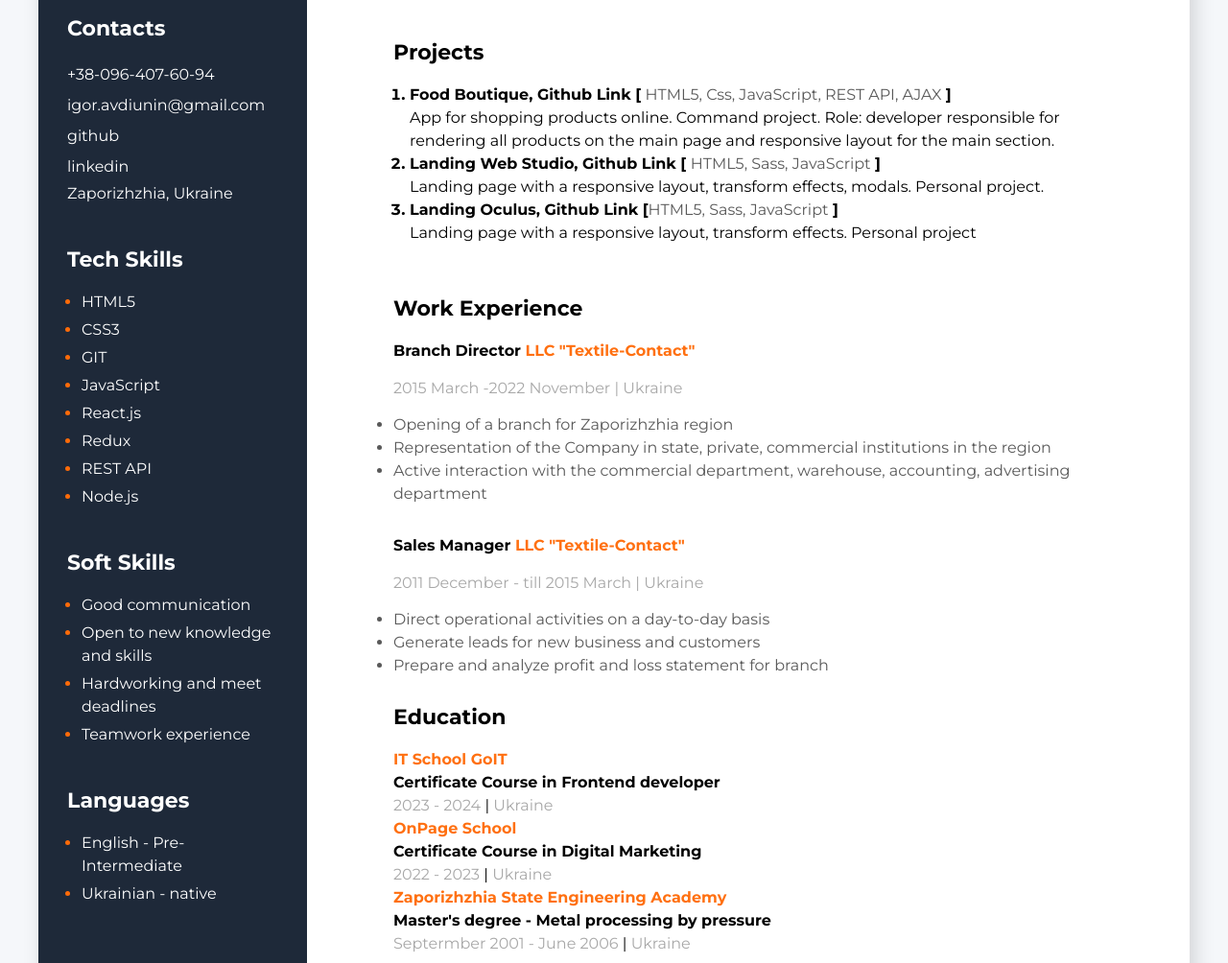
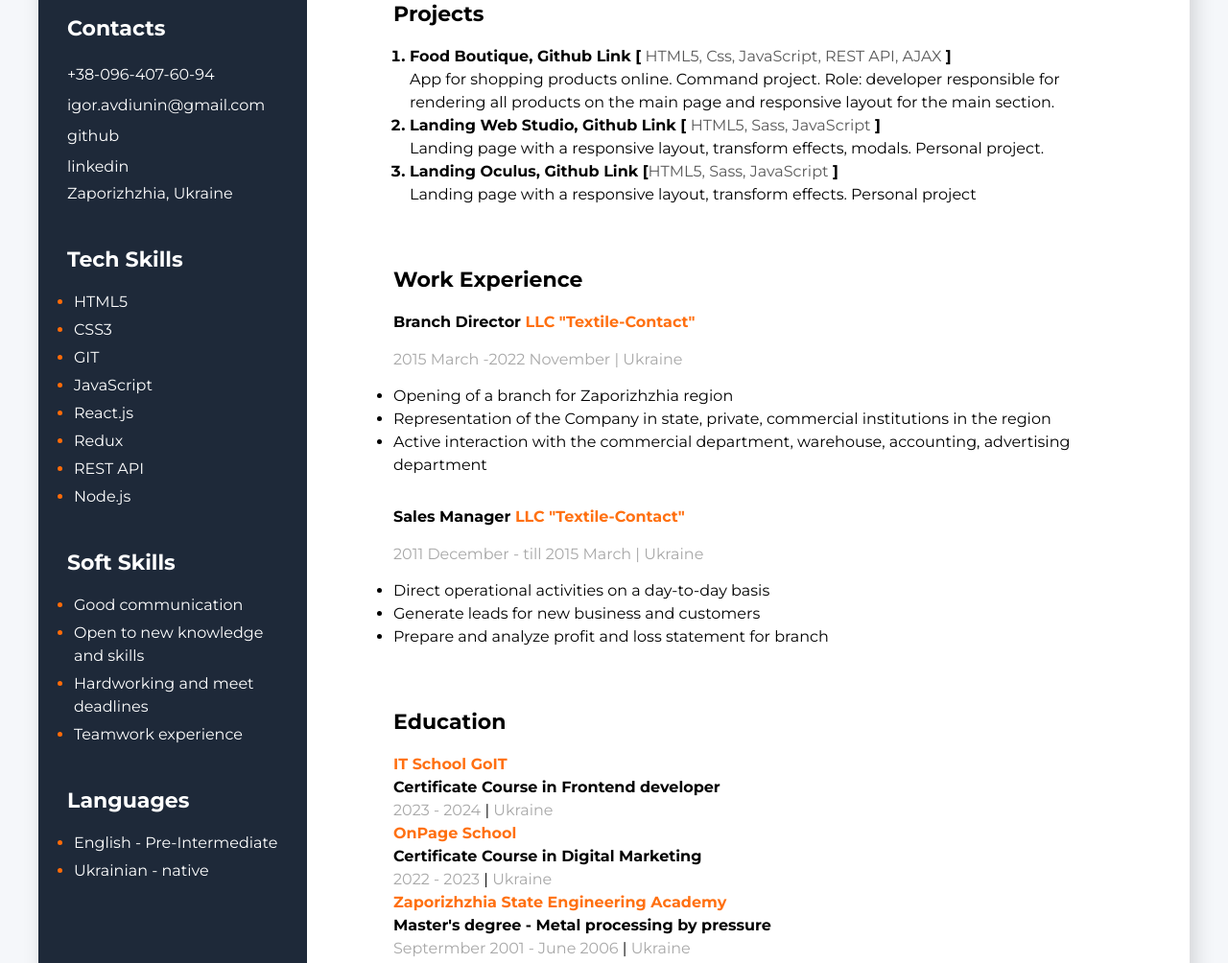
Before and after one commit to IhorAvd/CV, a plain HTML site: page index.html in a window 1280 px wide. Shown: the part 368-1372 px from the top of the page at 96% size. Drawn offline with Linux system fonts and the light colour scheme.

Commit message:
finish hw

```diff
--- a/css/style.css
+++ b/css/style.css
@@ -36,8 +36,8 @@ body {
 .about-me-container {
   padding-left: 90px;
   padding-right: 90px;
-  padding-top: 110px;
-  padding-bottom: 110px;
+  padding-top: 70px;
+  padding-bottom: 70px;
 }
 
 .contacts-container {
@@ -104,7 +104,7 @@ body {
   font-size: 16px;
   font-weight: 400;
   line-height: 24px;
-  margin-left: 15px;
+  margin-left: 7px;
   margin-bottom: 5px;
   color: #ff6b08;
 }
@@ -130,7 +130,7 @@ body {
   font-size: 16px;
   font-weight: 400;
   line-height: 24px;
-  margin-left: 15px;
+  margin-left: 7px;
   margin-bottom: 5px;
   color: #ff6b08;
 }
@@ -157,7 +157,7 @@ body {
   font-size: 16px;
   font-weight: 400;
   line-height: 24px;
-  margin-left: 15px;
+  margin-left: 7px;
   margin-bottom: 5px;
   color: #ff6b08
 }
@@ -232,7 +232,7 @@ body {
 }
 
 .projects-container {
-  margin-bottom: 55px;
+  margin-bottom: 65px;
 }
 
 .about-me-title{
@@ -274,7 +274,7 @@ line-height: 1.09;
   font-size: 16px;
   font-weight: 400;
   line-height: 24px;
-  color: #595959;
+  color: black;
 }
 
 .education-place {
--- a/index.html
+++ b/index.html
@@ -169,6 +169,7 @@
 
             <!--work experience-->
             <div>
+                <div class="projects-container">
                     <h3 class="about-me-title">Work Experience</h3>
                     <!--company 1-->
                     <div>
@@ -182,9 +183,11 @@
                         <ul class="profession-duties">
                             <li class="profession-duties-item">Opening of a branch for Zaporizhzhia region
                             </li>
-                        <li class="profession-duties-item">Representation of the Company in state, private, commercial
+                            <li class="profession-duties-item">Representation of the Company in state, private,
+                                commercial
                                 institutions in the region</li>
-                        <li class="profession-duties-item">Active interaction with the commercial department, warehouse,
+                            <li class="profession-duties-item">Active interaction with the commercial department,
+                                warehouse,
                                 accounting, advertising
                                 department</li>
                         </ul>
@@ -201,10 +204,11 @@
                         <ul class="profession-duties">
                             <li class="profession-duties-item">Direct operational activities on a day-to-day basis</li>
                             <li class="profession-duties-item">Generate leads for new business and customers</li>
-                        <li class="profession-duties-item">Prepare and analyze profit and loss statement for branch</li>
+                            <li class="profession-duties-item">Prepare and analyze profit and loss statement for branch
+                            </li>
                         </ul>
                     </div>
-
+                </div>
                 <!--Education container-->
                 <div>
                     <h3 class="about-me-title">Education</h3>
```
Also changed, not shown: coverLetter.html (+2 -2 lines). Lines whose indentation alone changed are shown as unchanged.
